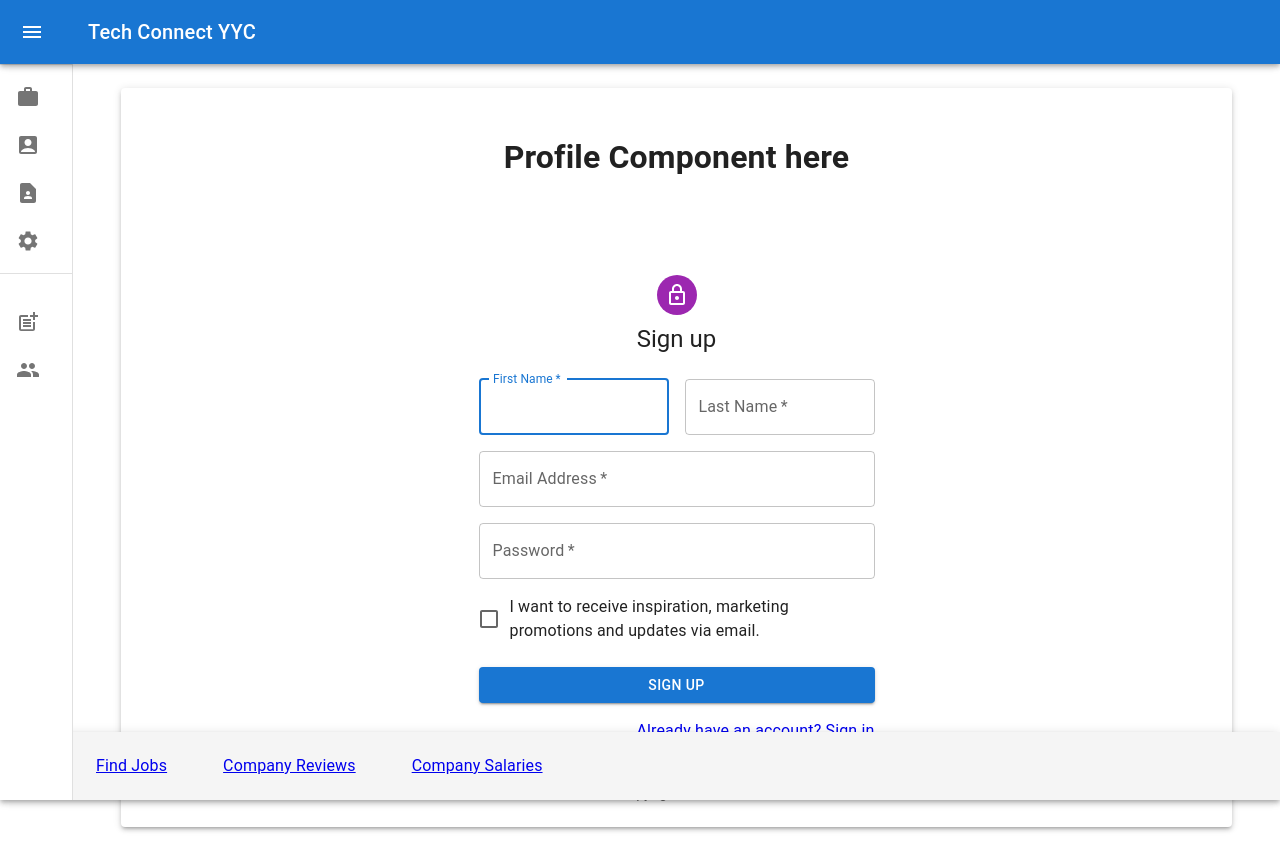
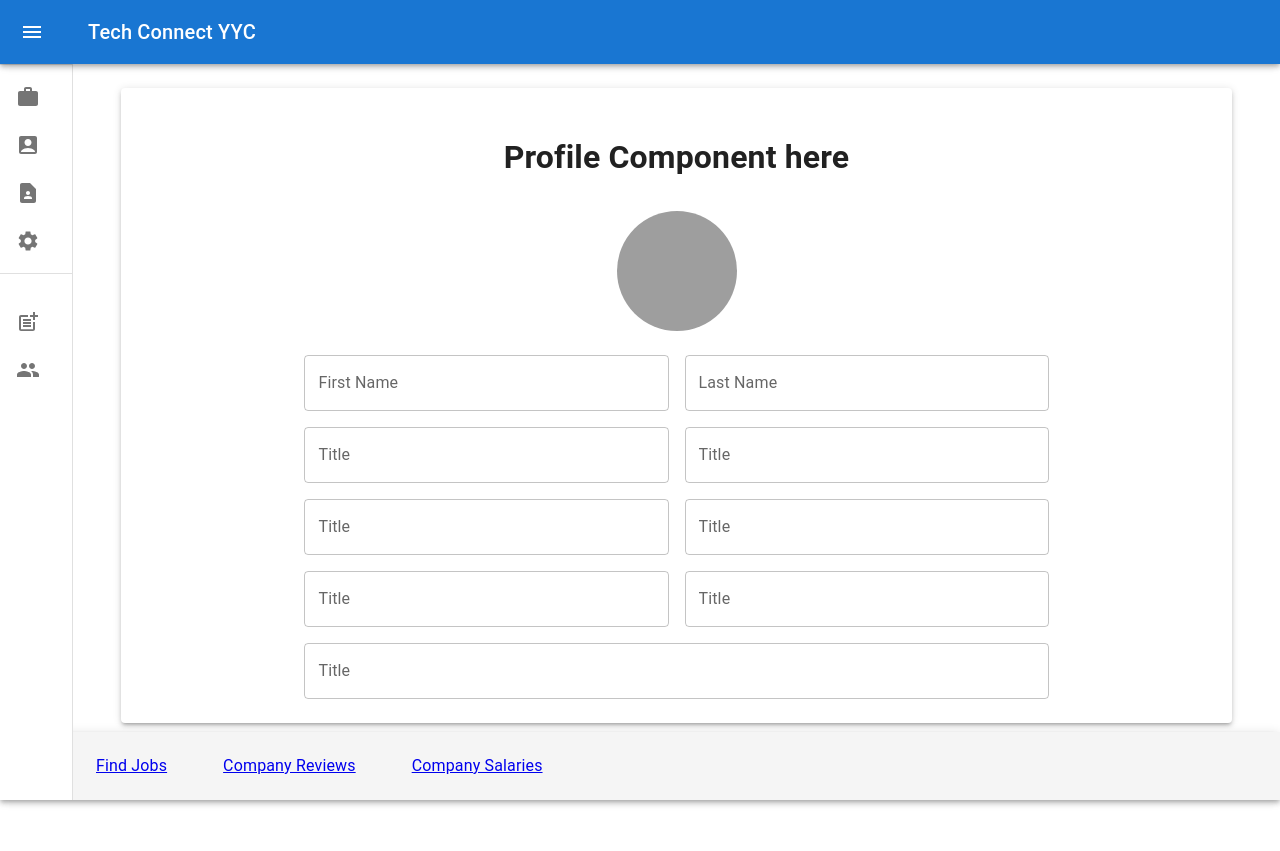
Before and after one commit to kwj280/cohort7_project2, a React (Create React App) app: page /profile in a window 1280 px wide. After the commit the page ends 800 px from the top, so only its background shows below. Built offline with nearby package versions, Linux system fonts and the light colour scheme; grey boxes are pictures that could not be loaded.

Commit message:
added db seed file and woring on profile component UI

```diff
--- a/src/components/JobForm.js
+++ b/src/components/JobForm.js
@@ -146,7 +146,7 @@ const JobForm2 = ({handleClose}) => {
           value={Description}
           multiline
           rows = {5}
-          Maxrows = {10}
+          maxrows = {10}
           onBlur = {(event) => onBlur(event, setDescriptionTouched)}
           onChange ={(event) => onInputUpdate(event,setDescription)}
           helperText={DescriptionInputisInvalid ? "Enter Description" : null}
--- /dev/null
+++ b/src/components/ProfileForm.js
@@ -0,0 +1,141 @@
+import { makeStyles } from '@material-ui/core';
+import MuiTextField from '@mui/material/TextField';
+import Button from '@mui/material/Button';
+import axios from 'axios'
+import { styled } from '@mui/system';
+import { useState } from 'react'
+import { Grid, IconButton } from '@mui/material';
+import { Box } from '@mui/system';
+import { Avatar } from '@mui/material';
+import { useRef } from 'react';
+//import {useForm, Controller} from "react-hook-form"
+
+const TextField = styled(MuiTextField)({
+  width: '100%'
+});
+
+
+
+
+const ProfileForm = ({ handleClose }) => {
+
+  const [image, _setImage] = useState(null);
+  const inputFile = useRef(null)
+
+  const cleanup = () => {
+    URL.revokeObjectURL(image);
+    inputFile.current.value = null;
+  };
+
+  const setImage = (newImage) => {
+    if (image) {
+      cleanup();
+    }
+    _setImage(newImage);
+  };
+
+  const handleOnChange = (event) => {
+    const newImage = event.target?.files?.[0];
+    console.log(newImage)
+
+    if (newImage) {
+      setImage(URL.createObjectURL(newImage));
+      //fetch new image
+    }
+  };
+  const onButtonClick = () => {
+    inputFile.current.click();
+  };
+  return (
+    <>
+      <Box sx={{ maxWidth: '70%' }}>
+        <Grid
+          container
+          justifyContent="center"
+          alignItems="center"
+          rowSpacing={2}
+          columnSpacing={2}
+        >
+          <Grid item xs={12} container justifyContent="center">
+            <IconButton onClick={onButtonClick}>
+              <input type='file' id='file' ref={inputFile} onChange={handleOnChange} style={{ display: 'none' }} />
+              <Avatar
+                sx={{ width: 120, height: 120 }}
+                alt="Name"
+                src={image ||"/broken-image.jpg"}
+              >
+                User
+              </Avatar>
+            </IconButton>
+          </Grid>
+          <Grid item xs={6}>
+            <TextField
+              label="First Name"
+              variant="outlined"
+            />
+          </Grid>
+          <Grid item xs={6}>
+            <TextField
+              label="Last Name"
+              variant="outlined"
+              fullWidth
+            />
+          </Grid>
+          <Grid item xs={6}>
+            <TextField
+              label="Title"
+              variant="outlined"
+              fullWidth
+
+            />
+          </Grid>
+          <Grid item xs={6}>
+            <TextField
+              label="Title"
+              variant="outlined"
+
+            />
+          </Grid>
+          <Grid item xs={6}>
+            <TextField
+              label="Title"
+              variant="outlined"
+            />
+          </Grid>
+          <Grid item xs={6}>
+            <TextField
+              label="Title"
+              variant="outlined"
+            />
+          </Grid>
+          <Grid item xs={6}>
+            <TextField
+              label="Title"
+              variant="outlined"
+              fullWidth
+
+            />
+          </Grid>
+          <Grid item xs={6}>
+            <TextField
+              label="Title"
+              variant="outlined"
+            />
+          </Grid>
+          <Grid item xs={12}>
+            <TextField
+              label="Title"
+              variant="outlined"
+            />
+
+          </Grid>
+        </Grid>
+      </Box>
+    </>
+
+  );
+};
+
+
+
+export default ProfileForm
--- a/src/components/SignIn.js
+++ b/src/components/SignIn.js
@@ -28,7 +28,7 @@ function Copyright(props) {
 
 const theme = createTheme();
 
-export default function SignIn() {
+export default function SignIn({setUser}) {
 
   const [inputs, setInputs] = useState({});
 
@@ -44,7 +44,8 @@ export default function SignIn() {
       inputs
     })
     .then(function (response) {
-      console.log(response.data);
+      if(response.data)
+        setUser(response.data[0])
     })
   };
 
--- a/src/pages/MainContentBody.js
+++ b/src/pages/MainContentBody.js
@@ -1,8 +1,7 @@
-
+import {useState} from 'react'
 import { Routes, Route } from 'react-router-dom'
 import SignUp from '../components/SignUp'
 import SignIn from '../components/SignIn'
-
 import JobsPage from './JobsPage'
 import ProfilePage from './ProfilePage'
 import MyApplicationPage from './MyApplicationsPage'
@@ -12,12 +11,14 @@ import ApplicationsPage from './ApplicationsPage'
 
 
 function MainContentBody() {
+  const [user,setUser] = useState()
+
   return (
     <>
       <Routes>
         <Route path="/" element={<JobsPage />} />
         <Route path="/jobs" element={<JobsPage />} />
-        <Route path="/profile" element={<ProfilePage />} />
+        <Route path="/profile" element={<ProfilePage  setUser={setUser} user={user}/>} />
         <Route path="/my_applications" element={<MyApplicationPage />} />
         <Route path="/setting" element={<SettingPage />} />
 
@@ -25,7 +26,7 @@ function MainContentBody() {
         <Route path="/applications" element={<ApplicationsPage />} />
 
         <Route path="/signUp" element={<SignUp />} />
-        <Route path="/signIn" element={<SignIn />} />
+        <Route path="/signIn" element={<SignIn setUser={setUser}/>} />
 
 
       </Routes>
--- a/src/pages/ProfilePage.js
+++ b/src/pages/ProfilePage.js
@@ -1,7 +1,10 @@
+
 import Container from '@mui/material/Container';
 import Paper from '@mui/material/Paper';
 import { makeStyles, useTheme } from '@material-ui/core/styles';
-import SignUp from '../components/SignUp';
+import SignIn from '../components/SignIn';
+import ProfileForm from '../components/ProfileForm'
+import { useEffect } from 'react';
 
 const useStyles = makeStyles((theme) => ({
   content: {
@@ -10,9 +13,8 @@ const useStyles = makeStyles((theme) => ({
 
 }));
 
-export default function ProfilePage() {
+export default function ProfilePage({setUser, user}) {
   const classes = useStyles();
-
   const theme = useTheme();
   return (
     <>
@@ -25,7 +27,9 @@ export default function ProfilePage() {
         }} >
 
           <h1>Profile Component here</h1>
-          <SignUp/>
+          {/* {!user&&<SignIn setUser={setUser}/>} */}
+          {!user && <ProfileForm/>}
+
           </Paper>
       </Container>
     </>
```
Also changed, not shown: 1 other file (tests, documents, lock files or other folders).
